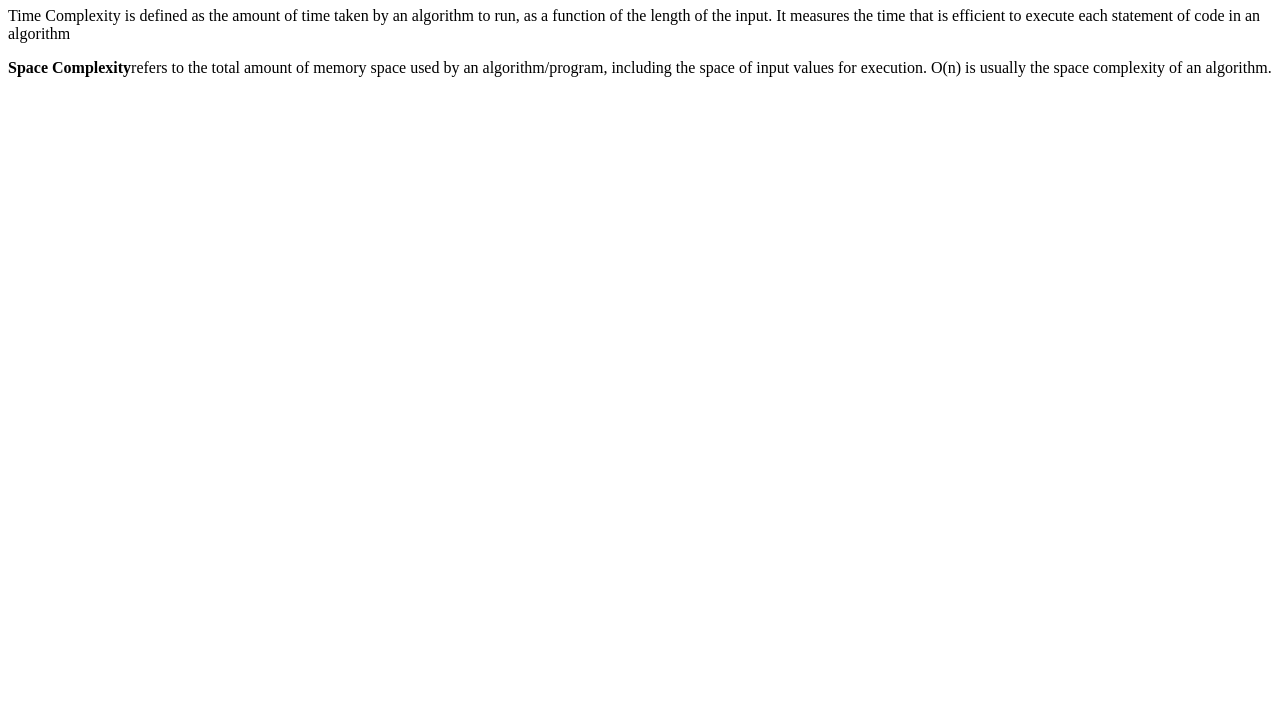
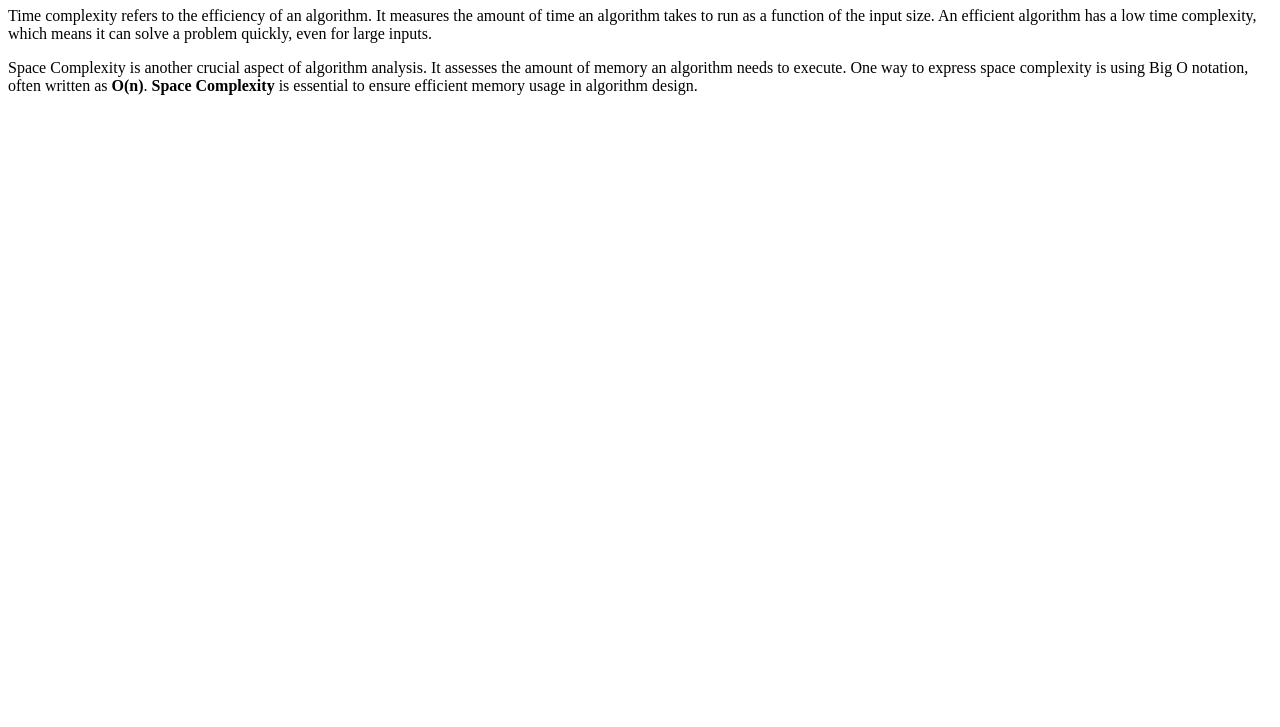
Before and after one commit to acciojob/time-and-space-complexity-VedantiGautam, a website: page main.html in a window 1280 px wide. Shown: the part 73-800 px from the top of the page. Drawn offline with Linux system fonts and the light colour scheme.

Commit message:
created a submission

```diff
--- a/main.html
+++ b/main.html
@@ -11,12 +11,10 @@
     <script type="text/javascript" src="./script.js">
 </script>
 	<h1> Time, Space, Complexity</h1>
-	<p> Time Complexity is defined as the amount of time taken by an algorithm to run, as a function of the length of the input.
-	   It measures the time that is efficient to execute each statement of code in an algorithm</p>
-	<p>
-		<b>Space Complexity</b>refers to the total amount of memory space used by an algorithm/program, including the space of input values for execution.
-		O(n) is usually the space complexity of an algorithm.
-	</p>
+	 <p>Time complexity refers to the efficiency of an algorithm. It measures the amount of time an algorithm takes to run as a function of the input size. An efficient algorithm has a low time complexity, which means it can solve a problem quickly, even for large inputs.</p>
+
+		 <p>Space Complexity is another crucial aspect of algorithm analysis. It assesses the amount of memory an algorithm needs to execute. One way to express space complexity is using Big O notation, often written as <b>O(n)</b>. <b>Space Complexity</b> is essential to ensure efficient memory usage in algorithm design.</p>
+
 
 </body>
 
```
